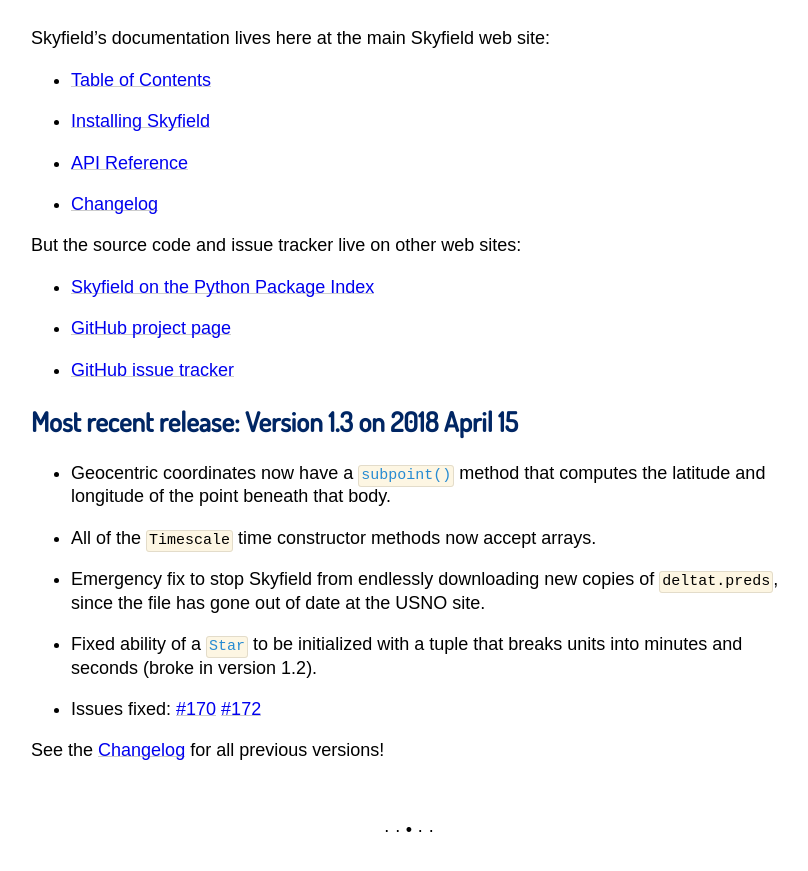
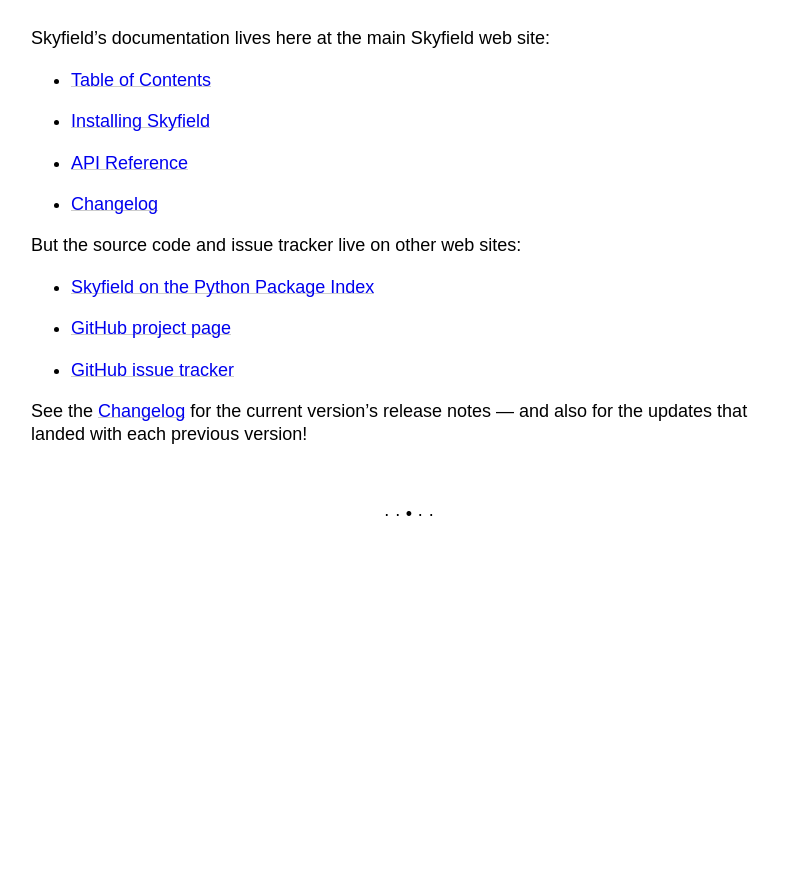
Before and after one commit to skyfielders/python-skyfield, a Sphinx documentation site: the page built from skyfield/documentation/index.rst, in a window 1280 px wide and 900 px high, scrolled down 1635 px. Shown: the top 871 px of the window, without its empty margins (231-1039 px from the left). Built offline with Sphinx 7.4.7, drawn with Linux system fonts in a browser that asks for light colours; some web fonts are replaced; pages that are not in the unit, such as notebooks, are missing from menus; after the commit the page ends 2219 px from its top, so only the background shows below that.

Commit message:
Remove out-of-date “latest version” from index.rst

```diff
--- a/skyfield/documentation/index.rst
+++ b/skyfield/documentation/index.rst
@@ -110,29 +110,8 @@
 
 * `GitHub issue tracker <https://github.com/brandon-rhodes/python-skyfield/issues>`_
 
-Most recent release: Version 1.3 on 2018 April 15
-=================================================
-
-* Geocentric coordinates now have a
-  :meth:`~skyfield.positionlib.Geocentric.subpoint()`
-  method that computes the latitude and longitude
-  of the point beneath that body.
-
-* All of the ``Timescale`` time constructor methods now accept arrays.
-
-* Emergency fix to stop Skyfield
-  from endlessly downloading new copies of ``deltat.preds``,
-  since the file has gone out of date at the USNO site.
-
-* Fixed ability of a :class:`~skyfield.starlib.Star`
-  to be initialized with a tuple that breaks units into minutes and seconds
-  (broke in version 1.2).
-
-* Issues fixed:
-  `#170 <https://github.com/skyfielders/python-skyfield/issues/170>`_
-  `#172 <https://github.com/skyfielders/python-skyfield/issues/172>`_
-
-See the :ref:`changelog` for all previous versions!
+See the :ref:`changelog` for the current version’s release notes —
+and also for the updates that landed with each previous version!
 
 .. testcleanup::
 
```
